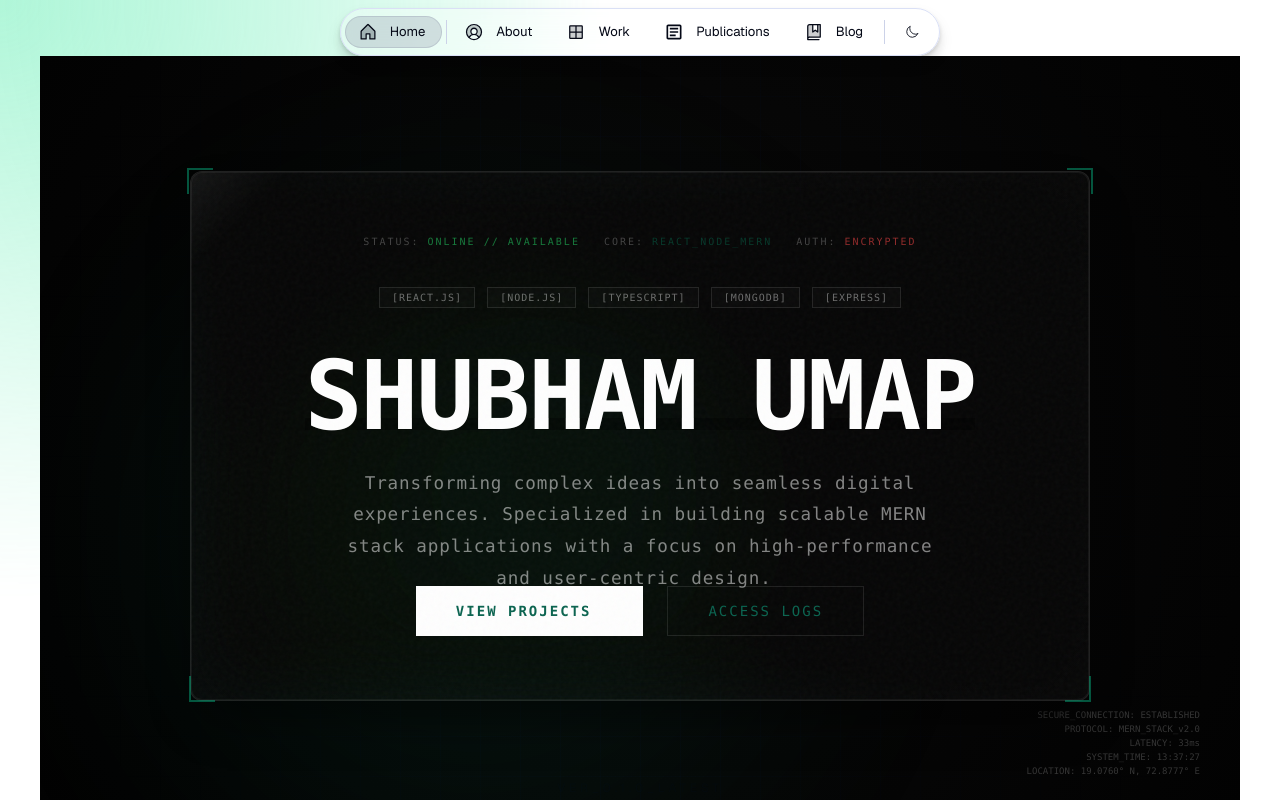
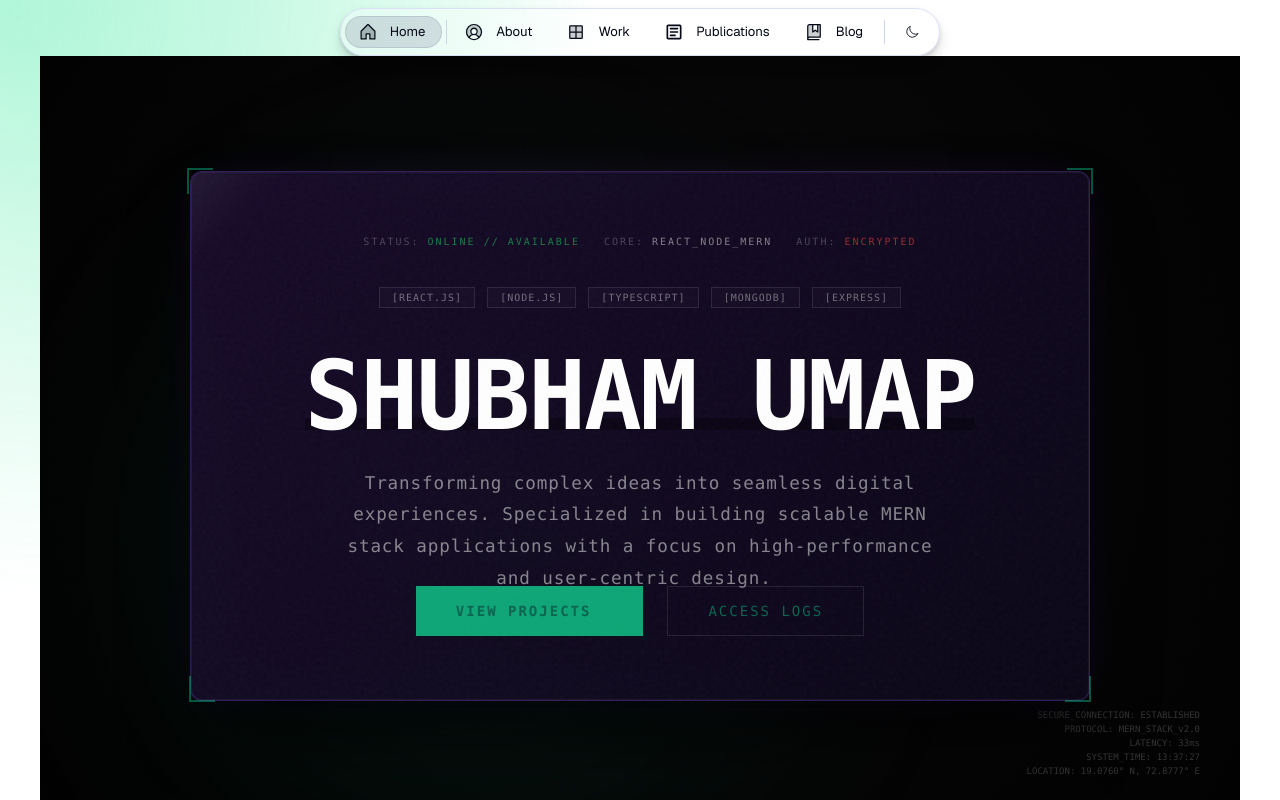
Before and after one commit to Shubhamvumap123/portfolio_shubham, a Next.js app in the folder portfolio-preview/: page / in a window 1280 px wide. Shown: the top 800 px of the page. Built offline with nearby package versions, Linux system fonts and the light colour scheme.

Commit message:
changes in css

```diff
--- a/portfolio-preview/src/components/ModernHero.module.scss
+++ b/portfolio-preview/src/components/ModernHero.module.scss
@@ -80,9 +80,9 @@
     position: relative;
     z-index: 10;
     padding: var(--static-space-64);
-    background: rgba(255, 255, 255, 0.03);
-    backdrop-filter: blur(40px) saturate(180%) contrast(110%);
-    border: 1px solid rgba(255, 255, 255, 0.1);
+    background: linear-gradient(135deg, rgba(40, 20, 70, 0.6) 0%, rgba(15, 10, 30, 0.8) 100%);
+    backdrop-filter: blur(60px) saturate(220%) contrast(115%);
+    border: 1px solid rgba(139, 92, 246, 0.25);
     border-radius: 12px;
     max-width: 900px;
     width: 92%;
@@ -91,7 +91,8 @@
     align-items: center;
     text-align: center;
     box-shadow:
-        0 25px 50px -12px rgba(0, 0, 0, 0.6),
+        0 40px 80px -20px rgba(0, 0, 0, 0.8),
+        0 0 50px -10px rgba(139, 92, 246, 0.15),
         inset 0 0 0 1px rgba(255, 255, 255, 0.05);
     animation: flicker 0.2s infinite alternate;
 
@@ -189,7 +190,7 @@
     font-size: 10px;
     text-transform: uppercase;
     letter-spacing: 2px;
-    color: var(--brand-alpha-strong);
+    color: rgba(255, 255, 255, 0.8);
 
     &Item {
         display: flex;
@@ -286,8 +287,10 @@
 .glitchButton {
     position: relative;
     padding: 16px 40px;
-    background: #fff;
-    color: #000;
+    background: rgba(16, 185, 129, 0.9);
+    color: #fff;
+    backdrop-filter: blur(8px);
+    border: 1px solid rgba(255, 255, 255, 0.1);
     font-weight: 700;
     text-transform: uppercase;
     letter-spacing: 2px;
```
